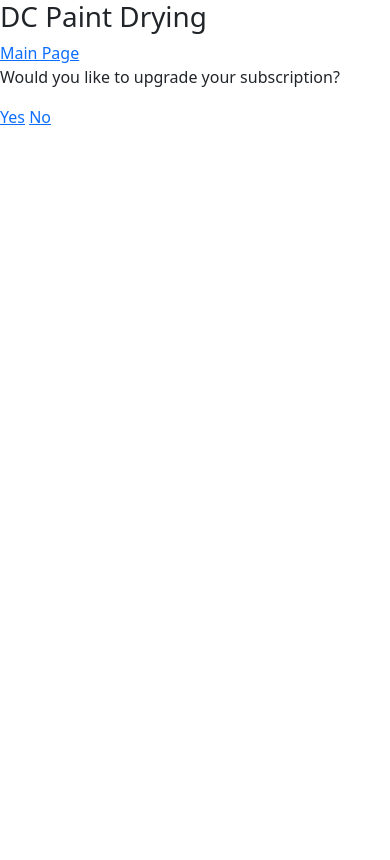
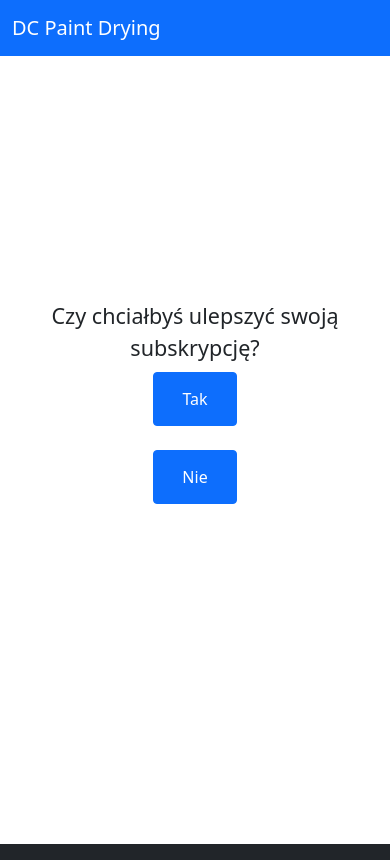
Before and after one commit to DC23-Paint-Drying/DC23_Paint_Drying, a Flask app: page /propose-additional-services in a window 390 px wide. Before the commit the page ends 125 px from the top, so only its background shows below. Run offline with Flask 3, Linux system fonts and the light colour scheme.

Commit message:
Apply changes from review

```diff
--- a/requirements.txt
+++ b/requirements.txt
@@ -24,3 +24,4 @@ selenium==4.15.0
 typing-extensions==4.8.0
 Werkzeug==3.0.0
 wtforms==3.1.0
+requests==2.31.0
--- a/src/templates/propose_additional_services.html
+++ b/src/templates/propose_additional_services.html
@@ -2,13 +2,57 @@
 
 {% block content %}
 
-<h1>DC Paint Drying</h1>
-<a href="{{ url_for('index') }}">Main Page</a>
+<nav class="navbar navbar-expand-sm bg-primary navbar-dark fixed-top">
+	<div class="container-fluid">
+		<a class="navbar-brand">DC Paint Drying</a>
+		<div class="collapse navbar-collapse" id="mynavbar1">
+			<ul class="navbar-nav me-auto">
+				<li class="nav-item">
+					<a class="nav-link text-white" href="{{ url_for('index') }}">Strona główna</a>
+				</li>
+			</ul>
+		</div>
+	</div>
+</nav>
 
-<p>Would you like to upgrade your subscription?</p>
-
-<a href="{{ url_for('wants_additional_services') }}">Yes</a>
-
-<a href="{{ url_for('no_additional_services') }}">No</a>
+<div class="d-flex flex-column min-vh-100 min-vw-100">
+	<div class="d-flex flex-grow-1 justify-content-center align-items-center">
+		<div class="container-fluid">
+			<div class="row d-flex justify-content-center align-items-center h-100">
+				<div class="col-md-4">
+                    <legend class="text-center">
+                        Czy chciałbyś ulepszyć swoją subskrypcję?
+                    </legend>
+                    <div class="form-group">
+                        <div class="field-group text-center">
+                            <div class="btn btn-primary btn-block mb-4">
+                                <a class="nav-link text-white" href="{{ url_for('wants_additional_services') }}">Tak</a>
+                            </div>
+						</div>
+                        <div class="field-group text-center">
+                            <div class="btn btn-primary btn-block mb-4">
+                                <a class="nav-link text-white" href="{{ url_for('no_additional_services') }}">Nie</a>
+                            </div>
+						</div>
+                    </div>
+                    <div class="divider d-flex align-items-center my-2"></div>
+				</div>
+			</div>
+		</div>
+	</div>
+</div>
+<nav class="navbar navbar-expand-sm bg-dark navbar-dark">
+	<div class="container-fluid">
+		<div class="collapse navbar-collapse justify-content-center" id="mynavbar2">
+			<ul class="navbar-nav">
+				<li class="nav-item">
+					<div class="text-white">
+						DC Paint Drying    Copyright © 2023. All rights reserved.
+					</div>
+				</li>
+			</ul>
+		</div>
+	</div>
+</nav>
 
 {% endblock %}
```
Also changed, not shown: src/model_manager.py (+40 -3 lines).
